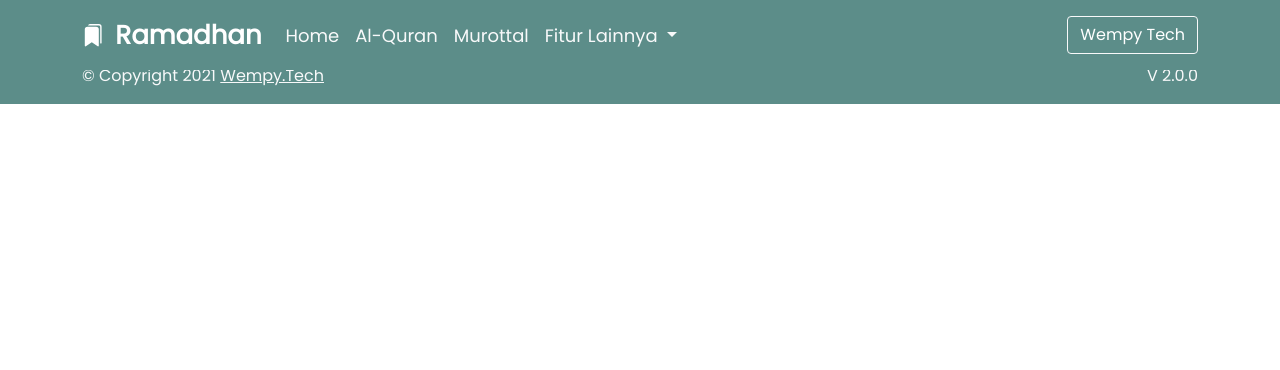
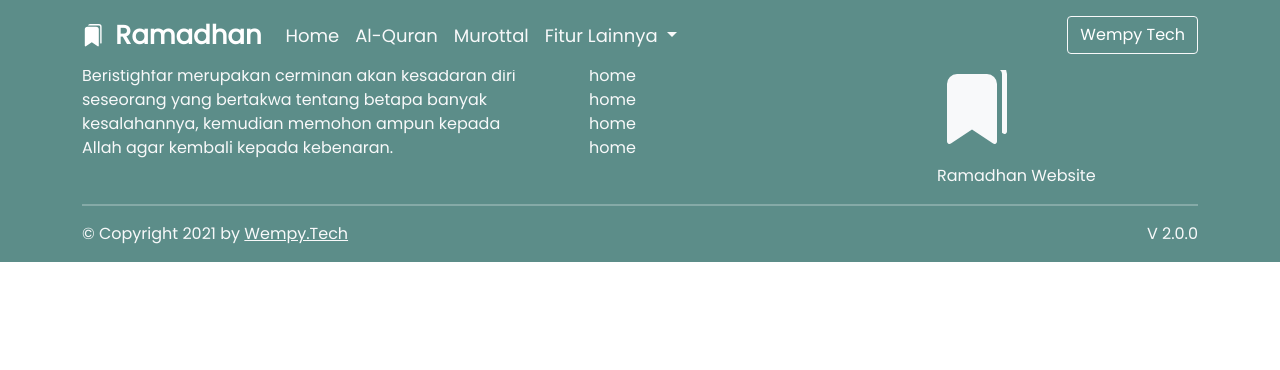
Before and after one commit to wempy-aditya/codeigniter4-muslim, a CodeIgniter 4 app: the page made by app/Views/front_layout/v_wrapper.php in a window 1280 px wide. Shown: the top 370 px of the page. Run offline with PHP 8.4 and a stand-in for CodeIgniter, Linux system fonts and the light colour scheme; the template is opened without the code that fills it, so the values that code supplies are empty; some libraries are stand-ins or nearby versions.

Commit message:
fix footer section

```diff
--- a/app/Views/front_layout/v_footer.php
+++ b/app/Views/front_layout/v_footer.php
@@ -1,16 +1,37 @@
-        <a id="backToTop" href="#" onclick="backToTop(event);" class="btn btn-success bg-hijau btn back-to-top">
+        <a id="backToTop" href="#" onclick="backToTop(event);" class="btn btn-light bg-hijau btn back-to-top">
             <svg xmlns="http://www.w3.org/2000/svg" width="24" height="24" fill="currentColor" class="bi bi-chevron-up" viewBox="0 0 16 16">
                 <path fill-rule="evenodd" d="M7.646 4.646a.5.5 0 0 1 .708 0l6 6a.5.5 0 0 1-.708.708L8 5.707l-5.646 5.647a.5.5 0 0 1-.708-.708l6-6z"/>
             </svg>
         </a>
             <footer class="footer mt-auto py-3 mt-5"  style="background-color: #5c8d89;">
-                <div class="container">
+                <div class="container text-light">
+                    <div class="row">
+                        <div class="col-sm-5">
+                            Beristighfar merupakan cerminan akan kesadaran diri seseorang yang bertakwa tentang betapa banyak kesalahannya, kemudian memohon ampun kepada Allah agar kembali kepada kebenaran.
+                        </div>
+                        <div class="col-sm-4">
+                            <ul style="list-style: none;">
+                                <li>home</li>
+                                <li>home</li>
+                                <li>home</li>
+                                <li>home</li>
+                            </ul>
+                        </div>
+                        <div class="col-3">
+                            <svg xmlns="http://www.w3.org/2000/svg" width="100" height="100" fill="currentColor" class="bi bi-bookmarks-fill" viewBox="0 0 20 20">
+                                <path d="M2 4a2 2 0 0 1 2-2h6a2 2 0 0 1 2 2v11.5a.5.5 0 0 1-.777.416L7 13.101l-4.223 2.815A.5.5 0 0 1 2 15.5V4z"/>
+                                <path d="M4.268 1A2 2 0 0 1 6 0h6a2 2 0 0 1 2 2v11.5a.5.5 0 0 1-.777.416L13 13.768V2a1 1 0 0 0-1-1H4.268z"/>
+                            </svg><br>
+                            Ramadhan Website
+                        </div>
+                    </div>
+                    <hr style="color:white;height:2px;">
                     <div class="row">
                         <div class="col">
-                            <span class="text-light">&copy; Copyright <?php echo(date('Y')); ?> <a href="https://wempy.tech" target="_blank" rel="noopener noreferrer" class="text-light">Wempy.Tech</a></span>
+                            <span class="">&copy; Copyright <?php echo(date('Y')); ?> by <a href="https://wempy.tech" target="_blank" rel="noopener noreferrer" class="text-light">Wempy.Tech</a></span>
                         </div>
                         <div class="col">
-                            <span class="text-light d-flex justify-content-end">V 2.0.0</span>
+                            <span class="d-flex justify-content-end">V 2.0.0</span>
                         </div>
                     </div>
                 </div>
```
